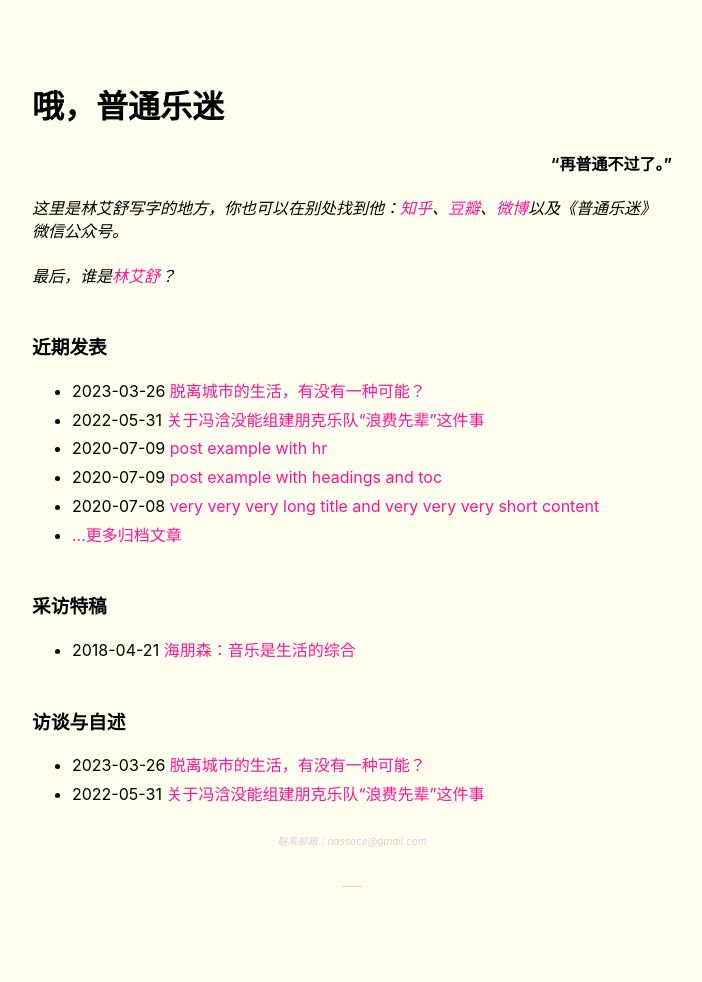
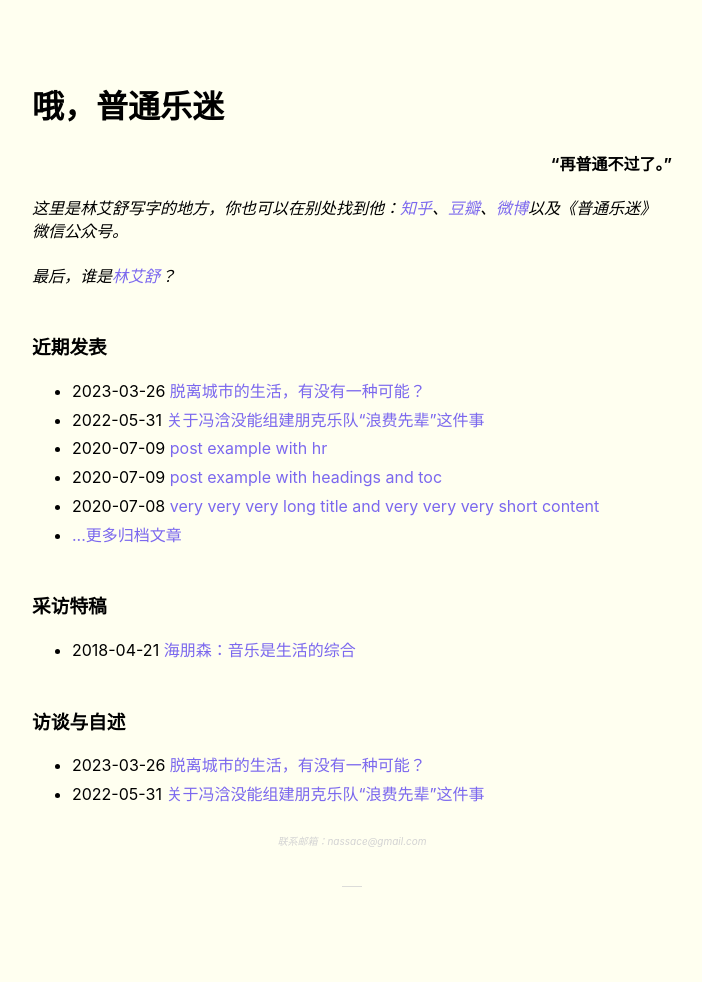
Before and after one commit to salingerlin/salingerlin.github.io, a Jekyll site: the page built from index.md, in a window 1280 px wide. Shown: the whole page, without its empty margins (288-990 px from the left). Built offline with Jekyll 4.4.1, drawn with Linux system fonts in a browser that asks for light colours.

Commit message:
Update head.html

```diff
--- a/_includes/head.html
+++ b/_includes/head.html
@@ -2,12 +2,13 @@
   <meta charset="utf-8" />
   <meta http-equiv="X-UA-Compatible" content="IE=edge" />
   <meta name="viewport" content="width=device-width, initial-scale=1" />
+
 	<style type="text/css">
 	  a:link {
-				color: deeppink;
+		  color: mediumslateblue;
 		  text-decoration: none;}
 	  a:visited {
-				color: black;}
+		  color: royalblue;}
 	  a:hover {
 		  color: deeppink;
 		  text-decoration: underline;}
```
Lines whose indentation alone changed are shown as unchanged.
